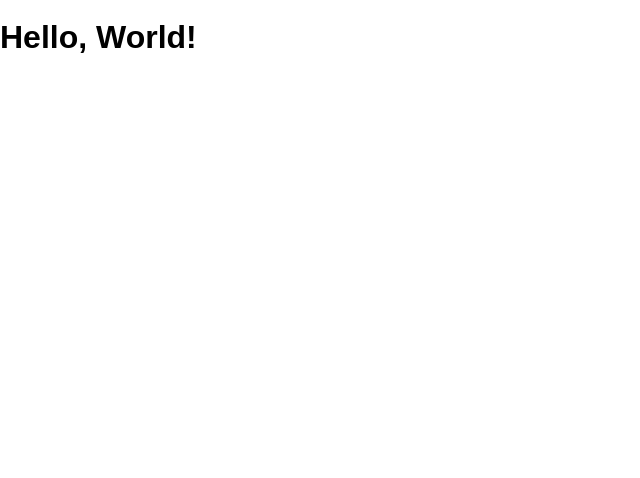
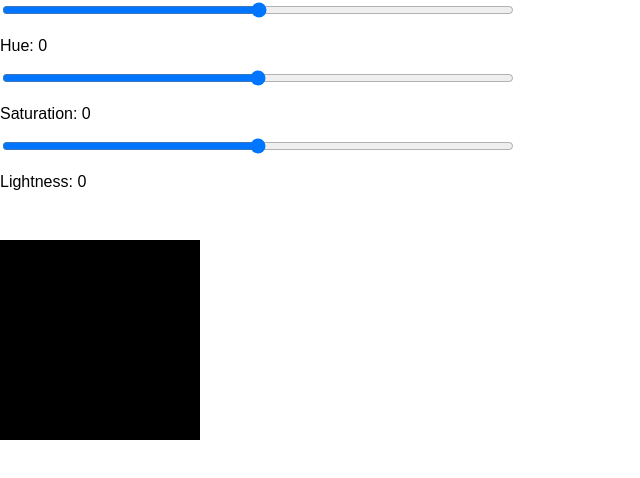
Before and after one commit to adamjjones/colorpick, a React (Create React App) app: page / in a window 1280 px wide. Shown: the top 478 px of the page, without its empty margins (0-640 px from the left). Built offline with nearby package versions, Linux system fonts and the light colour scheme.

Commit message:
Hue, Saturation, and Lightness working

```diff
--- a/src/App.js
+++ b/src/App.js
@@ -1,9 +1,9 @@
 import React, { Component } from 'react'
-import HelloWorld from './components/HelloWorld'
+import Colorpicker from './components/Colorpicker'
 
 class App extends Component {
   render() {
-    return <HelloWorld />
+    return <Colorpicker />
   }
 }
 
--- /dev/null
+++ b/src/components/Colorpicker.js
@@ -0,0 +1,45 @@
+import React, { useState } from 'react'
+
+const Colorpicker = () => {
+  const [Hue, setHue] = useState(0)
+  const [Saturation, setSaturation] = useState(0)
+  const [Lightness, setLightness] = useState(0)
+  const [Color, setColor] = useState(0)
+  return (
+    <div className="slider">
+      <input
+        max="255"
+        type="range"
+        onChange={hue => {
+          setHue(hue.target.value)
+        }}
+      />
+      <p>{'Hue: ' + `${Hue}`}</p>
+
+      <input
+        type="range"
+        onChange={saturation => {
+          setSaturation(saturation.target.value)
+        }}
+      />
+      <p>{'Saturation: ' + `${Saturation}`}</p>
+
+      <input
+        type="range"
+        onChange={lightness => {
+          setLightness(lightness.target.value)
+        }}
+      />
+      <p>{'Lightness: ' + `${Lightness}`}</p>
+
+      <div
+        className="displayColor"
+        style={{
+          backgroundColor: `Hsl(${Hue}, ${Saturation}%, ${Lightness}%)`
+        }}
+      ></div>
+    </div>
+  )
+}
+
+export default Colorpicker
--- a/src/index.css
+++ b/src/index.css
@@ -10,3 +10,17 @@ body {
   margin: 0;
   min-height: 100%;
 }
+
+.slider input {
+  display: flex;
+  flex-direction: column;
+  width: 40%;
+  margin-bottom: 20px;
+}
+
+.displayColor {
+  background-color: blue;
+  width: 200px;
+  height: 200px;
+  margin-top: 50px;
+}
```
